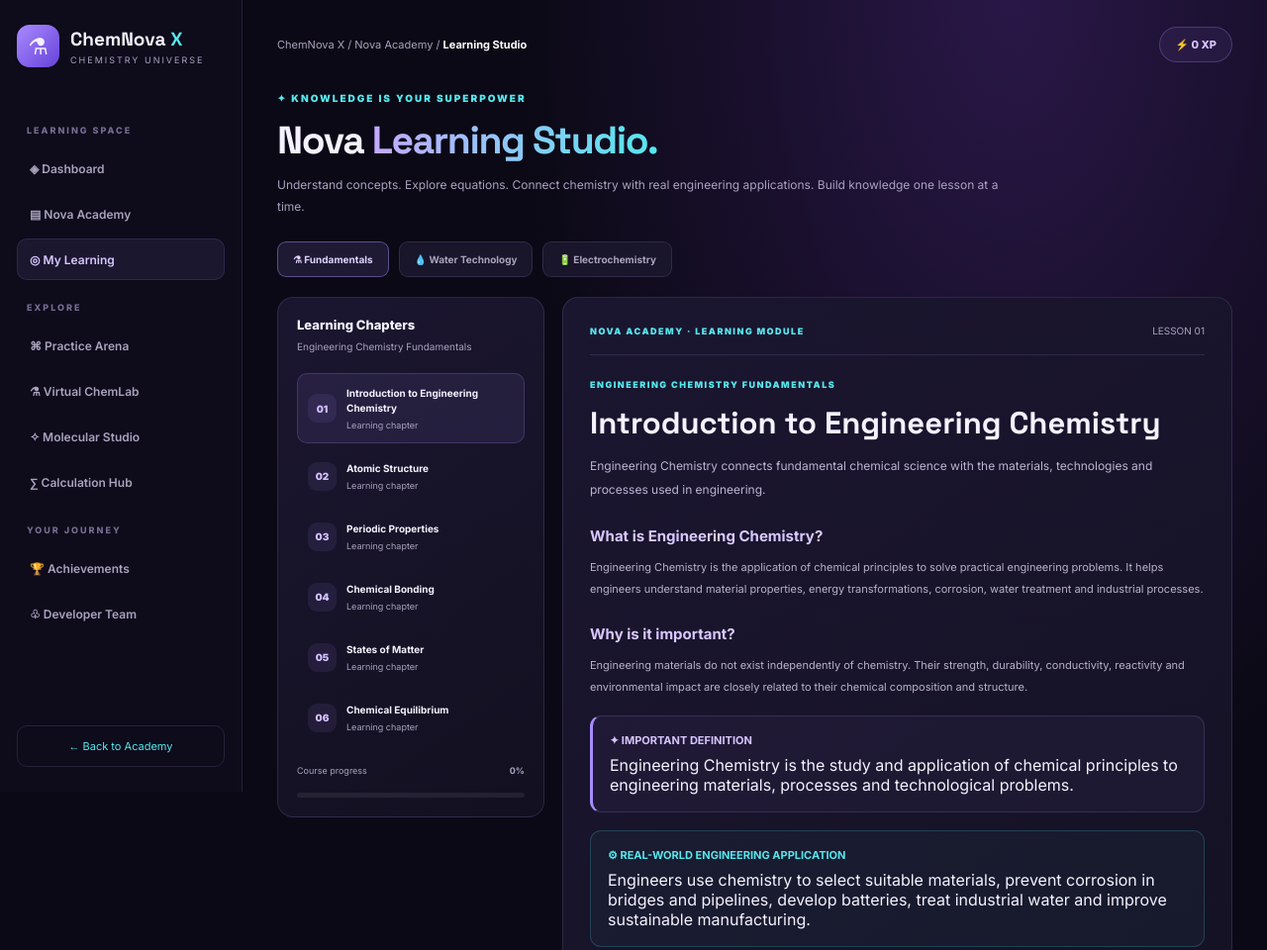
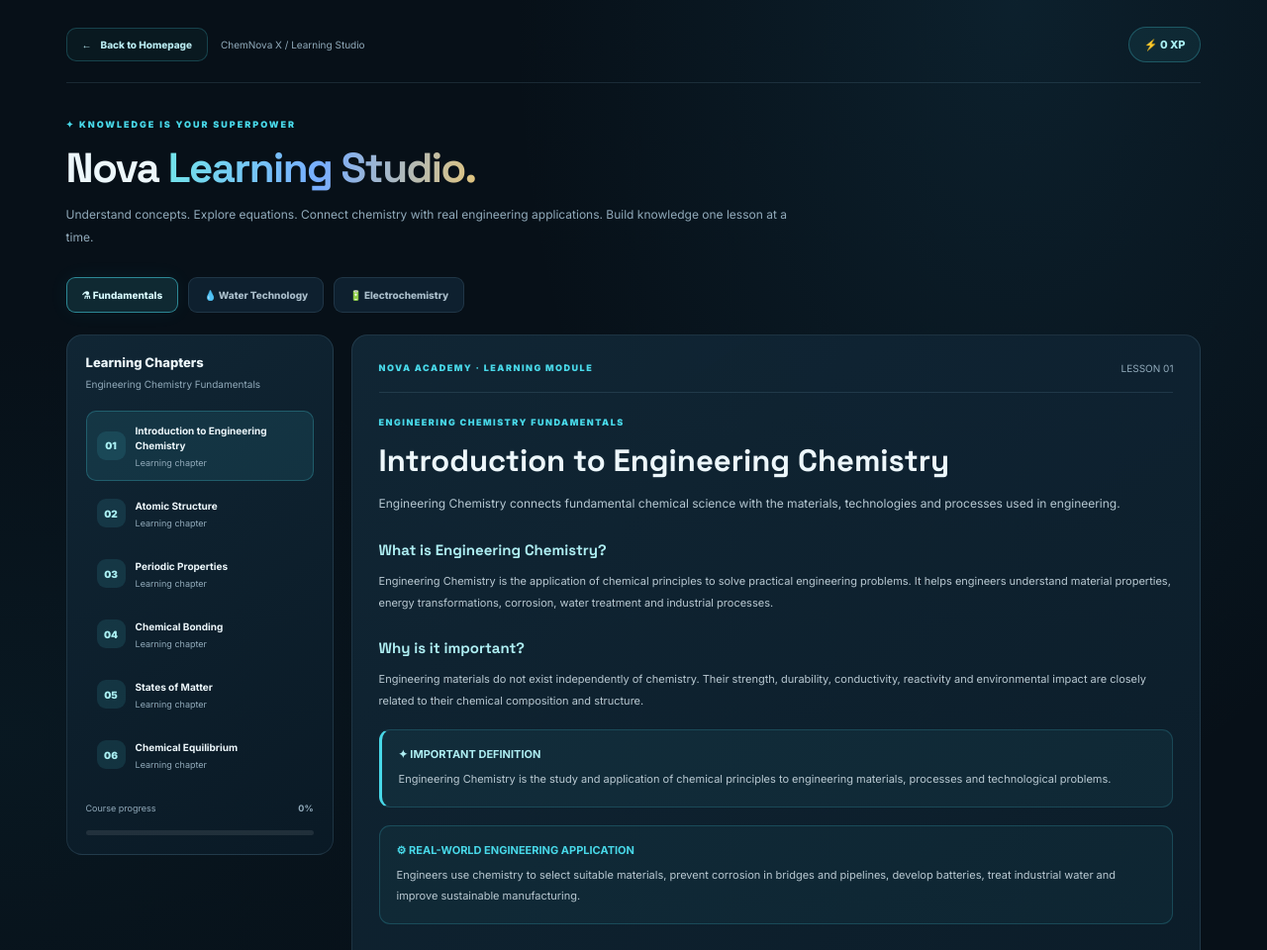
Before and after one commit to ssabareesh925-code/chemnova-x, a plain HTML site: page learn.html in a window 1280 px wide. Shown: the top 960 px of the page at 99% size. Drawn offline with Linux system fonts and the light colour scheme.

Commit message:
Update learn.html

```diff
--- a/learn.html
+++ b/learn.html
@@ -4,23 +4,26 @@
 <head>
 <meta charset="UTF-8">
 <meta name="viewport" content="width=device-width, initial-scale=1.0">
-<meta name="theme-color" content="#0b0915">
-<title>Nova Learn | ChemNova X</title>
+<meta name="theme-color" content="#071018">
+<title>ChemNova X | Learning Studio</title>
 
+<link rel="preconnect" href="https://fonts.googleapis.com">
+<link rel="preconnect" href="https://fonts.gstatic.com" crossorigin>
 <link href="https://fonts.googleapis.com/css2?family=Inter:wght@400;500;600;700;800;900&family=Space+Grotesk:wght@400;500;600;700&display=swap" rel="stylesheet">
 
 <style>
 :root{
- --bg:#0b0915;
- --panel:#151126;
- --panel2:#211b35;
- --purple:#a78bfa;
- --cyan:#55e7ed;
- --pink:#ed91ee;
+ --bg:#071018;
+ --panel:#102332;
+ --panel2:#142b3b;
+ --cyan:#48d8e8;
+ --blue:#4b9dff;
+ --gold:#d8b66a;
  --green:#55e6a5;
- --text:#f5f2ff;
- --muted:#aaa2bf;
- --border:rgba(193,169,255,.14);
+ --text:#edf7fb;
+ --muted:#91aaba;
+ --border:rgba(137,183,207,.15);
+ --shadow:0 20px 55px rgba(0,0,0,.28);
 }
 
 *{
@@ -29,13 +32,12 @@
  padding:0;
 }
 
-html{
- scroll-behavior:smooth;
-}
+html{scroll-behavior:smooth}
 
 body{
  background:
- radial-gradient(ellipse at 80% 0%,#291747 0%,transparent 35%),
+ radial-gradient(ellipse at 80% 0%,rgba(39,117,153,.16),transparent 35%),
+ radial-gradient(ellipse at 0% 45%,rgba(27,104,128,.09),transparent 32%),
  var(--bg);
  color:var(--text);
  font-family:Inter,sans-serif;
@@ -48,182 +50,87 @@ button{
 }
 
 .layout{
- display:flex;
+ display:block;
  min-height:100vh;
 }
 
-/* SIDEBAR */
-
-.sidebar{
- width:245px;
- min-width:245px;
- flex:0 0 245px;
- position:fixed;
- inset:0 auto 0 0;
- height:100vh;
- background:#0e0b1b;
- border-right:1px solid var(--border);
- padding:25px 17px;
- display:flex;
- flex-direction:column;
- flex-wrap:nowrap;
- z-index:100;
- overflow-y:auto;
- overflow-x:hidden;
+main{
+ width:100%;
+ max-width:1450px;
+ margin:0 auto;
+ min-width:0;
+ padding:27px 5.2% 50px;
 }
 
-.brand{
- display:flex;
- flex:0 0 auto;
- align-items:center;
- gap:11px;
- margin-bottom:38px;
-}
-
-.logo{
- width:43px;
- height:43px;
- flex-shrink:0;
- border-radius:13px;
- display:grid;
- place-items:center;
- background:linear-gradient(135deg,#aa8aff,#6643d9);
- font-size:23px;
-}
-
-.brand strong{
- font-family:"Space Grotesk",sans-serif;
- font-size:19px;
- white-space:nowrap;
-}
-
-.brand strong span{
- color:var(--cyan);
-}
-
-.brand small{
- display:block;
- font-size:9px;
- color:var(--muted);
- letter-spacing:2px;
- margin-top:3px;
-}
-
-.side-label{
- flex:0 0 auto;
- display:block;
- order:0;
- color:#776d91;
- font-size:9px;
- letter-spacing:2px;
- font-weight:800;
- margin:20px 10px 10px;
-}
-
-.nav{
- display:flex;
- flex:0 0 auto;
- order:0;
- gap:12px;
- align-items:center;
- text-decoration:none;
- color:#aaa2bd;
- padding:12px;
- border-radius:10px;
- font-size:12px;
- font-weight:600;
- margin:2px 0;
- min-height:42px;
- transition:background .2s ease,color .2s ease,border-color .2s ease;
- border:1px solid transparent;
- white-space:nowrap;
-}
-
-.nav:hover,
-.nav.active{
- background:#a78bfa17;
- color:#d9c8ff;
- border-color:#a78bfa25;
-}
-
-.side-bottom{
- margin-top:auto;
- flex:0 0 auto;
-}
-
-.back{
- display:block;
- text-decoration:none;
- color:var(--cyan);
- padding:13px;
- border:1px solid var(--border);
- border-radius:10px;
- text-align:center;
- font-size:11px;
- transition:.2s ease;
-}
-
-.back:hover{
- background:#55e7ed10;
- border-color:#55e7ed55;
-}
-
-/* MAIN */
-
-main{
- margin-left:245px;
- width:calc(100% - 245px);
- min-width:0;
- padding:27px 35px 50px;
- max-width:1650px;
-}
+/* TOP NAVIGATION */
 
 .topbar{
  display:flex;
  align-items:center;
  justify-content:space-between;
  gap:15px;
- margin-bottom:30px;
+ margin-bottom:36px;
+ padding-bottom:20px;
+ border-bottom:1px solid var(--border);
+}
+
+.topbar-left{
+ display:flex;
+ align-items:center;
+ gap:13px;
+ min-width:0;
+}
+
+.back-home{
+ display:inline-flex;
+ align-items:center;
+ gap:9px;
+ padding:10px 15px;
+ border:1px solid rgba(72,216,232,.22);
+ border-radius:10px;
+ color:#b9eaf0;
+ background:rgba(72,216,232,.045);
+ font-size:10px;
+ font-weight:750;
+ transition:.2s ease;
+ text-decoration:none;
+ white-space:nowrap;
+}
+
+.back-home:hover{
+ color:#fff;
+ border-color:var(--cyan);
+ background:rgba(72,216,232,.11);
+ transform:translateY(-1px);
 }
 
 .breadcrumb{
- font-size:11px;
+ font-size:10px;
  color:var(--muted);
 }
 
-.breadcrumb strong{
- color:white;
-}
+.breadcrumb strong{color:white}
 
 .xp-pill{
  padding:10px 15px;
  border-radius:30px;
- border:1px solid #a78bfa45;
- background:#a78bfa12;
- color:#d6c3ff;
+ border:1px solid rgba(72,216,232,.27);
+ background:rgba(72,216,232,.07);
+ color:#a9eff2;
  font-size:11px;
  font-weight:800;
  white-space:nowrap;
 }
 
-.menu{
- display:none;
- background:var(--panel);
- border:1px solid var(--border);
- color:white;
- padding:9px 12px;
- border-radius:9px;
-}
-
 /* HEADER */
 
 .page-heading{
- margin-bottom:25px;
+ margin-bottom:28px;
 }
 
 .eyebrow{
  color:var(--cyan);
- font-size:10px;
+ font-size:9px;
  font-weight:900;
  letter-spacing:2px;
  margin-bottom:12px;
@@ -231,12 +138,12 @@ main{
 
 .page-heading h1{
  font-family:"Space Grotesk",sans-serif;
- font-size:clamp(27px,4vw,39px);
- letter-spacing:-1.4px;
+ font-size:clamp(29px,4vw,42px);
+ letter-spacing:-1.5px;
 }
 
 .page-heading h1 span{
- background:linear-gradient(90deg,#c4aaff,#55e7ed);
+ background:linear-gradient(100deg,#72e4e9,#78adff,#e1c47d);
  color:transparent;
  background-clip:text;
  -webkit-background-clip:text;
@@ -245,7 +152,7 @@ main{
 .page-heading p{
  color:var(--muted);
  font-size:12px;
- line-height:1.8;
+ line-height:1.9;
  margin-top:10px;
  max-width:750px;
 }
@@ -256,30 +163,31 @@ main{
  display:flex;
  flex-wrap:wrap;
  gap:10px;
- margin-bottom:20px;
+ margin-bottom:22px;
 }
 
 .course-select button{
  flex:0 0 auto;
- background:#19152a;
+ background:rgba(16,35,50,.9);
  border:1px solid var(--border);
  border-radius:9px;
  padding:11px 15px;
- color:#aaa2bd;
+ color:#a9bdca;
  font-size:10px;
- font-weight:700;
+ font-weight:750;
  transition:.2s ease;
 }
 
 .course-select button:hover{
- border-color:#a78bfa70;
- color:#e0d3ff;
+ border-color:rgba(72,216,232,.55);
+ color:#e0faff;
 }
 
 .course-select button.active{
- background:#a78bfa22;
- border-color:#a78bfa75;
- color:#e0d3ff;
+ background:rgba(72,216,232,.12);
+ border-color:rgba(72,216,232,.55);
+ color:#d8fbff;
+ box-shadow:0 0 20px rgba(72,216,232,.06);
 }
 
 /* LEARNING LAYOUT */
@@ -293,7 +201,7 @@ main{
 
 .chapter-panel,
 .lesson-panel{
- background:linear-gradient(145deg,#1b1630,#121020);
+ background:linear-gradient(145deg,rgba(17,39,54,.97),rgba(10,26,38,.98));
  border:1px solid var(--border);
  border-radius:16px;
  min-width:0;
@@ -339,12 +247,12 @@ main{
 }
 
 .chapter-item:hover{
- background:#ffffff08;
+ background:rgba(255,255,255,.035);
 }
 
 .chapter-item.active{
- background:#a78bfa18;
- border-color:#a78bfa35;
+ background:rgba(72,216,232,.10);
+ border-color:rgba(72,216,232,.25);
 }
 
 .chapter-number{
@@ -354,8 +262,8 @@ main{
  display:grid;
  place-items:center;
  border-radius:9px;
- background:#a78bfa18;
- color:#d2bfff;
+ background:rgba(72,216,232,.12);
+ color:#a9eff2;
  font-size:10px;
  font-weight:900;
 }
@@ -375,7 +283,7 @@ main{
 
 .chapter-progress{
  height:5px;
- background:#ffffff12;
+ background:rgba(255,255,255,.09);
  border-radius:20px;
  overflow:hidden;
  margin-top:17px;
@@ -384,7 +292,7 @@ main{
 .chapter-progress div{
  height:100%;
  width:0;
- background:linear-gradient(90deg,var(--purple),var(--cyan));
+ background:linear-gradient(90deg,var(--cyan),var(--blue),var(--gold));
  transition:width .3s ease;
 }
 
@@ -421,23 +329,25 @@ main{
  font-family:"Space Grotesk",sans-serif;
  font-size:clamp(23px,3vw,31px);
  margin-bottom:12px;
+ line-height:1.3;
 }
 
 .lesson-intro{
- color:#bdb4d2;
+ color:#b5c7d1;
  font-size:12px;
  line-height:2;
  margin-bottom:25px;
 }
 
 .lesson-content h3{
+ font-family:"Space Grotesk",sans-serif;
  font-size:15px;
  margin:25px 0 11px;
- color:#d9c8ff;
+ color:#aeeef2;
 }
 
 .lesson-content p{
- color:#b9b1ca;
+ color:#b9c9d2;
  font-size:11px;
  line-height:2;
  margin-bottom:12px;
@@ -445,16 +355,16 @@ main{
 
 .lesson-content ul{
  padding-left:20px;
- color:#b9b1ca;
+ color:#b9c9d2;
  font-size:11px;
  line-height:2.2;
  margin-bottom:15px;
 }
 
 .concept-box{
- background:#a78bfa0d;
- border:1px solid #a78bfa30;
- border-left:3px solid var(--purple);
+ background:rgba(72,216,232,.055);
+ border:1px solid rgba(72,216,232,.18);
+ border-left:3px solid var(--cyan);
  border-radius:11px;
  padding:17px;
  margin:18px 0;
@@ -462,18 +372,21 @@ main{
 
 .concept-box strong{
  display:block;
- color:#d7c4ff;
+ color:#aeeef2;
  font-size:11px;
  margin-bottom:8px;
 }
 
 .concept-box p{
+ color:#b9c9d2;
+ font-size:11px;
+ line-height:1.9;
  margin:0;
 }
 
 .formula-box{
- background:linear-gradient(110deg,#142c3a,#17142e);
- border:1px solid #55e7ed35;
+ background:linear-gradient(110deg,#102c3a,#142437);
+ border:1px solid rgba(72,216,232,.25);
  padding:20px;
  border-radius:12px;
  text-align:center;
@@ -492,7 +405,7 @@ main{
 .formula{
  font-family:"Space Grotesk",sans-serif;
  font-size:22px;
- color:#e4ddff;
+ color:#e4faff;
  font-weight:700;
  overflow-wrap:anywhere;
 }
@@ -505,8 +418,8 @@ main{
 }
 
 .application{
- border:1px solid #55e7ed30;
- background:#55e7ed09;
+ border:1px solid rgba(72,216,232,.20);
+ background:rgba(72,216,232,.045);
  padding:17px;
  border-radius:11px;
  margin:18px 0;
@@ -520,6 +433,9 @@ main{
 }
 
 .application p{
+ color:#b9c9d2;
+ font-size:11px;
+ line-height:1.9;
  margin:0;
 }
 
@@ -527,15 +443,17 @@ main{
 
 .quiz{
  margin-top:30px;
- border:1px solid #a78bfa35;
+ border:1px solid rgba(72,216,232,.20);
  border-radius:14px;
- background:#a78bfa09;
+ background:rgba(16,35,50,.65);
  padding:20px;
 }
 
 .quiz h3{
+ font-family:"Space Grotesk",sans-serif;
  margin:0 0 8px;
  font-size:15px;
+ color:#c9f7fa;
 }
 
 .quiz-desc{
@@ -547,7 +465,7 @@ main{
 
 .question{
  font-size:12px;
- font-weight:700;
+ font-weight:750;
  line-height:1.7;
  margin-bottom:13px;
 }
@@ -560,24 +478,23 @@ main{
  border:1px solid var(--border);
  border-radius:9px;
  margin:8px 0;
- color:#c2bad4;
+ color:#c2d1d9;
  font-size:10px;
  cursor:pointer;
  transition:.2s ease;
 }
 
 .option:hover{
- border-color:#a78bfa70;
- background:#a78bfa09;
+ border-color:rgba(72,216,232,.45);
+ background:rgba(72,216,232,.045);
 }
 
 .option input{
- accent-color:#a78bfa;
+ accent-color:var(--cyan);
  flex-shrink:0;
 }
 
 .quiz-btn,
-.complete-btn,
 .next-btn{
  border:0;
  padding:12px 17px;
@@ -587,26 +504,25 @@ main{
  transition:.2s ease;
 }
 
-.quiz-btn,
-.complete-btn{
- background:linear-gradient(100deg,#a78bfa,#7650e6);
+.quiz-btn{
+ background:linear-gradient(100deg,#168e9d,#236b9f);
  color:white;
+ border:1px solid rgba(72,216,232,.25);
 }
 
-.quiz-btn:hover,
-.complete-btn:hover{
- filter:brightness(1.12);
+.quiz-btn:hover{
+ filter:brightness(1.15);
  transform:translateY(-1px);
 }
 
 .next-btn{
- background:#55e7ed15;
- border:1px solid #55e7ed45;
+ background:rgba(72,216,232,.09);
+ border:1px solid rgba(72,216,232,.35);
  color:var(--cyan);
 }
 
 .next-btn:hover{
- background:#55e7ed25;
+ background:rgba(72,216,232,.16);
 }
 
 .quiz-result{
@@ -620,15 +536,15 @@ main{
 
 .quiz-result.correct{
  display:block;
- background:#36d69b12;
- border:1px solid #36d69b40;
+ background:rgba(54,214,155,.07);
+ border:1px solid rgba(54,214,155,.25);
  color:#79e7b8;
 }
 
 .quiz-result.wrong{
  display:block;
- background:#ed91ee12;
- border:1px solid #ed91ee40;
+ background:rgba(237,145,238,.07);
+ border:1px solid rgba(237,145,238,.25);
  color:#efb2ef;
 }
 
@@ -658,19 +574,19 @@ footer{
  text-align:center;
  border-top:1px solid var(--border);
  padding:24px 10px;
- color:#807791;
- font-size:10px;
+ color:#8099a9;
+ font-size:9px;
  line-height:2;
+ letter-spacing:.3px;
 }
 
 footer strong{
- color:#c5b0ff;
+ color:var(--cyan);
 }
 
 /* RESPONSIVE */
 
 @media(max-width:1050px){
-
  .learning-layout{
   grid-template-columns:225px minmax(0,1fr);
  }
@@ -679,36 +595,13 @@ footer strong{
   padding-left:25px;
   padding-right:25px;
  }
-
 }
 
 @media(max-width:760px){
-
- .sidebar{
-  width:245px;
-  min-width:245px;
-  flex:0 0 245px;
-  position:fixed;
-  inset:0 auto 0 0;
-  height:100vh;
-  transform:translateX(-100%);
-  transition:transform .3s ease;
-  box-shadow:15px 0 50px #0009;
- }
-
- .sidebar.open{
-  transform:translateX(0);
- }
-
  main{
-  margin-left:0;
   width:100%;
   max-width:none;
-  padding:20px 15px;
- }
-
- .menu{
-  display:block;
+  padding:20px 15px 40px;
  }
 
  .learning-layout{
@@ -724,19 +617,27 @@ footer strong{
  }
 
  .topbar{
-  justify-content:flex-start;
+  justify-content:space-between;
+  flex-wrap:wrap;
+ }
+}
+
+@media(max-width:560px){
+ .topbar-left{
+  gap:8px;
+ }
+
+ .breadcrumb{
+  display:none;
  }
 
  .xp-pill{
-  margin-left:auto;
+  padding:9px 12px;
+  font-size:10px;
  }
 
-}
-
-@media(max-width:420px){
-
  .page-heading h1{
-  font-size:27px;
+  font-size:30px;
  }
 
  .course-select{
@@ -764,41 +665,20 @@ footer strong{
   width:100%;
  }
 
-}
-
-/* STABLE NAVIGATION AND LAYOUT */
-
-.sidebar > .brand,
-.sidebar > .side-label,
-.sidebar > .nav,
-.sidebar > .side-bottom{
- flex-shrink:0;
-}
-
-.sidebar > .nav{
- order:0;
-}
-
-.chapter-item{
- flex-shrink:0;
-}
-
-.course-select button{
- flex-shrink:0;
+ .formula{
+  font-size:19px;
+ }
 }
 
 @media(prefers-reduced-motion:reduce){
-
  *,
  *::before,
  *::after{
-  scroll-behavior:auto !important;
-  transition:none !important;
-  animation:none !important;
+  scroll-behavior:auto!important;
+  transition:none!important;
+  animation:none!important;
  }
-
 }
-
 </style>
 </head>
 
@@ -806,66 +686,54 @@ footer strong{
 
 <div class="layout">
 
-<aside class="sidebar" id="sidebar">
+<main>
 
- <div class="brand">
-  <div class="logo">⚗</div>
-  <div>
-   <strong>ChemNova <span>X</span></strong>
-   <small>CHEMISTRY UNIVERSE</small>
+<!-- TOP NAVIGATION -->
+
+<header class="topbar">
+ <div class="topbar-left">
+  <a href="index.html" class="back-home">
+   <span aria-hidden="true">←</span>
+   Back to Homepage
+  </a>
+
+  <div class="breadcrumb">
+   ChemNova X / Learning Studio
   </div>
  </div>
 
- <div class="side-label">LEARNING SPACE</div>
+ <div class="xp-pill">
+  ⚡ <span id="xpDisplay">0</span> XP
+ </div>
+</header>
 
- <a href="index.html" class="nav">◈ Dashboard</a>
- <a href="academy.html" class="nav">▤ Nova Academy</a>
- <a href="learn.html" class="nav active">◎ My Learning</a>
-
- <div class="side-label">EXPLORE</div>
-
- <a href="practice.html" class="nav">⌘ Practice Arena</a>
- <a href="chemlab.html" class="nav">⚗ Virtual ChemLab</a>
- <a href="molecular.html" class="nav">✧ Molecular Studio</a>
- <a href="calculators.html" class="nav">∑ Calculation Hub</a>
-
- <div class="side-label">YOUR JOURNEY</div>
-
- <a href="achievements.html" class="nav">🏆 Achievements</a>
- <a href="team.html" class="nav">♧ Developer Team</a>
-
- <div class="side-bottom">
-  <a href="academy.html" class="back">← Back to Academy</a>
- </div>
-
-</aside>
-
-<main>
-
-<header class="topbar">
- <div style="display:flex;align-items:center;gap:12px">
-  <button class="menu" onclick="toggleMenu()">☰</button>
-  <div class="breadcrumb">
-   ChemNova X / Nova Academy / <strong>Learning Studio</strong>
-  </div>
- </div>
-
- <div class="xp-pill">⚡ <span id="xpDisplay">0</span> XP</div>
-</header>
+<!-- PAGE HEADING -->
 
 <section class="page-heading">
  <div class="eyebrow">✦ KNOWLEDGE IS YOUR SUPERPOWER</div>
+
  <h1>Nova <span>Learning Studio.</span></h1>
+
  <p>
   Understand concepts. Explore equations. Connect chemistry
   with real engineering applications. Build knowledge one lesson at a time.
  </p>
 </section>
 
+<!-- COURSE SELECTOR -->
+
 <div class="course-select">
- <button class="active" onclick="selectCourse('fundamentals',this)">⚗ Fundamentals</button>
- <button onclick="selectCourse('water',this)">💧 Water Technology</button>
- <button onclick="selectCourse('electrochemistry',this)">🔋 Electrochemistry</button>
+ <button class="active" onclick="selectCourse('fundamentals',this)">
+  ⚗ Fundamentals
+ </button>
+
+ <button onclick="selectCourse('water',this)">
+  💧 Water Technology
+ </button>
+
+ <button onclick="selectCourse('electrochemistry',this)">
+  🔋 Electrochemistry
+ </button>
 </div>
 
 <div class="learning-layout">
@@ -873,7 +741,9 @@ footer strong{
 <!-- CHAPTER NAVIGATION -->
 
 <aside class="chapter-panel">
+
  <div class="panel-title">Learning Chapters</div>
+
  <div class="panel-subtitle" id="courseSubtitle">
   Engineering Chemistry Fundamentals
  </div>
@@ -885,10 +755,12 @@ footer strong{
    <span>Course progress</span>
    <strong id="progressText">0%</strong>
   </div>
+
   <div class="chapter-progress">
    <div id="progressBar"></div>
   </div>
  </div>
+
 </aside>
 
 <!-- LESSON VIEWER -->
@@ -1303,12 +1175,6 @@ let completed=JSON.parse(
  localStorage.getItem("novaLessonsCompleted")||"{}"
 );
 
-/* MOBILE MENU */
-
-function toggleMenu(){
- document.getElementById("sidebar").classList.toggle("open");
-}
-
 /* LOAD COURSE */
 
 function selectCourse(course,button){
@@ -1541,5 +1407,6 @@ function nextLesson(){
 renderLesson();
 
 </script>
+
 </body>
 </html>
```
